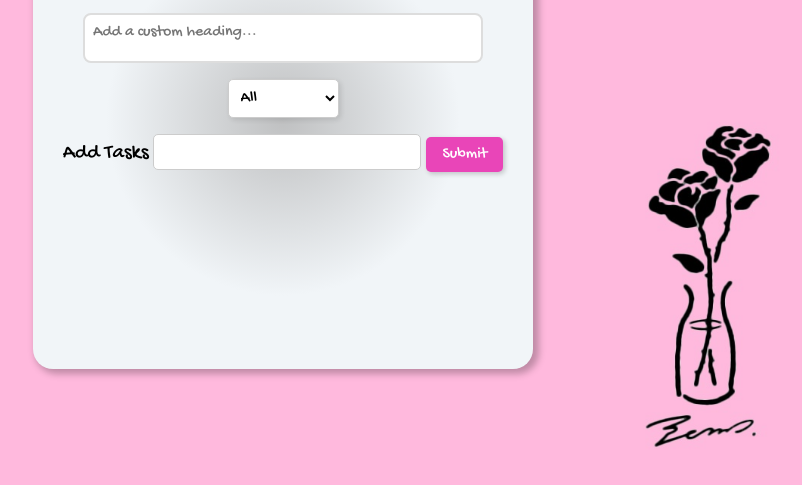
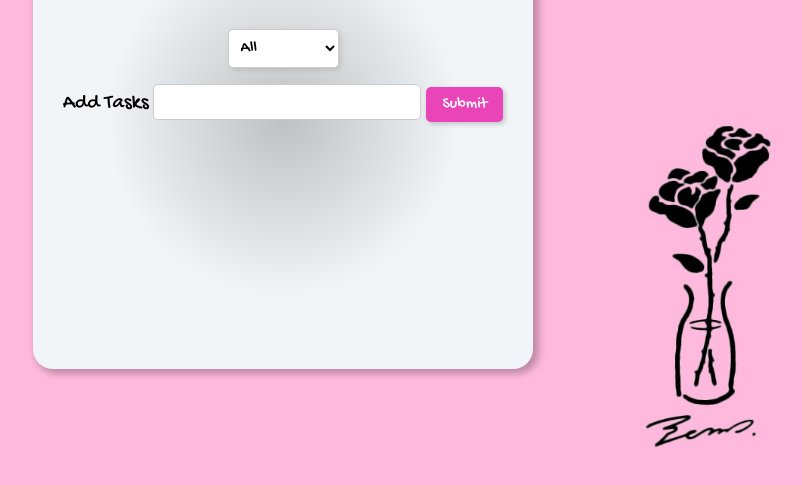
Before and after one commit to Sisonke10-byt/My-Todo-List, a website: page public/index.html in a window 1280 px wide. Shown: the part 289-774 px from the top of the page, without its empty margins (357-1159 px from the left). Drawn offline with Linux system fonts and the light colour scheme.

Commit message:
Remove heading textarea from To-Do List
- Removed the editable textarea under the heading title of the To-Do List to simplify the interface.
- Updated the HTML structure to reflect this change, ensuring the heading remains static.
- Adjusted associated CSS styles to maintain consistent layout and spacing after the removal.
- Verified the functionality and ensured no other components were impacted by this update

```diff
--- a/public/app.js
+++ b/public/app.js
@@ -78,18 +78,6 @@ document.querySelector('.form').addEventListener('submit', (e) => {
 // Event listener for filtering tasks
 document.getElementById('filter-tasks').addEventListener('change', renderTasks);
 
-// Handle custom heading input
-document.getElementById('heading-textarea').addEventListener('input', (e) => {
-  const customHeading = e.target.value.trim();
-  const headingTitle = document.querySelector('.heading__title');
-
-  // Update the heading title dynamically
-  headingTitle.textContent = customHeading || 'To-Do List'; // Default if empty
-
-  // Ensure the textarea height adjusts dynamically
-adjustTextareaHeight(e.target);
-});
-
 // Function to adjust textarea height automatically based on content
 function adjustTextareaHeight(textarea) {
   // Reset height to auto so it shrinks when text is deleted
--- a/public/index.html
+++ b/public/index.html
@@ -13,10 +13,6 @@
     <img class="heading__img" src="HeadImage.png">
     <h1 class="heading__title">To-Do List</h1>
     <input type="date" id="heading-date" class="heading__date" />
-  </div>
-
-  <div class="heading-textarea-container">
-    <textarea id="heading-textarea" class="heading-textarea" placeholder="Add a custom heading..."></textarea>
   </div>
 
   <select id="filter-tasks" class="filter-dropdown">
--- a/public/style.css
+++ b/public/style.css
@@ -47,7 +47,6 @@
     border-radius: 20% 5% 20% 5%/5% 20% 25% 20%;
     background-color: rgb(240, 161, 220);
     font-size: 1.5rem;
-
     overflow-wrap: anywhere;
     max-width: 50%;
   }
@@ -98,34 +97,6 @@
     background-color: #fff;
     box-shadow: 2px 2px 5px rgba(0, 0, 0, 0.1);
   }
-
-  /* Styling for the heading textarea */
-.heading-textarea-container {
-  margin-top: 1rem;
-  display: flex;
-  justify-content: center;
-}
-
-.heading-textarea {
-  width: 90%;
-  max-width: 400px;
-  height: 50px;
-  border: 2px solid #ddd;
-  border-radius: 8px;
-  padding: 0.5rem;
-  font-family: 'Gochi Hand', cursive;
-  font-size: 1rem;
-  box-sizing: border-box;
-  outline: none;
-  resize: none;
-}
-
-
-.heading-textarea:focus {
-  border-color: hsl(198, 1%, 29%);
-  box-shadow: 0 0 5px rgba(0, 0, 0, 0.2);
-}
-
 
 /* Date input styling */
 .heading__date {
```
